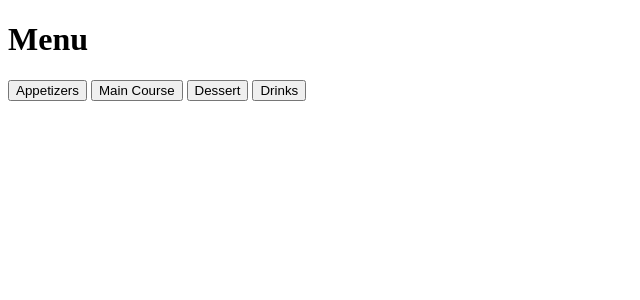
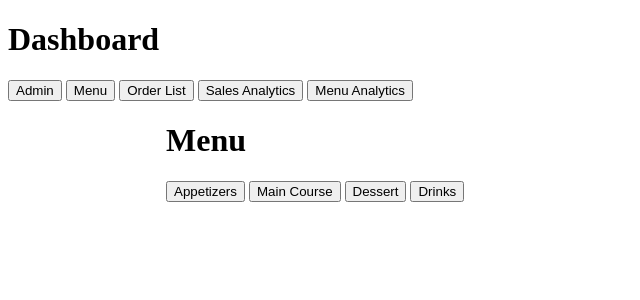
Before and after one commit to A-Bayusuto/E-menu, a Django app: page /menu/ in a window 1280 px wide. Shown: the top 300 px of the page, without its empty margins (0-640 px from the left). Run offline with Django 3.2, Linux system fonts and the light colour scheme; data that the repository does not hold is empty.

Commit message:
template update

```diff
--- a/orderapp/urls.py
+++ b/orderapp/urls.py
@@ -2,6 +2,7 @@ from django.urls import path
 from . import views
 
 urlpatterns = [
+    path('', views.MenuPage, name='menu'),
     path('menu/', views.MenuPage, name='menu'),
     path('cart/', views.CartPage, name='cart'),
     path('cart/add/', views.add_to_cart, name='add_to_cart'),
--- a/templates/cart.html
+++ b/templates/cart.html
@@ -5,6 +5,7 @@
     <meta name="viewport" content="width=device-width, initial-scale=1.0">
     <title>Cart</title>
 </head>
+{% include 'dashboard.html' %}
 <body>
     <h1>Cart</h1>
     <!-- Button to clear the cart -->
--- a/templates/checkout_success.html
+++ b/templates/checkout_success.html
@@ -2,6 +2,7 @@
 <html lang="en">
 <head>
     <meta charset="UTF-8">
+    <meta http-equiv="refresh" content="300">
     <meta name="viewport" content="width=device-width, initial-scale=1.0">
     <title>Order Table</title>
     <style>
@@ -19,6 +20,7 @@
         }
     </style>
 </head>
+{% include 'dashboard.html' %}
 <body>
     <h1>Order Table</h1>
     <table>
--- /dev/null
+++ b/templates/dashboard.html
@@ -0,0 +1,22 @@
+<!DOCTYPE html>
+<html lang="en">
+<head>
+    <meta charset="UTF-8">
+    <meta name="viewport" content="width=device-width, initial-scale=1.0">
+    <title>Dashboard</title>
+</head>
+<body>
+    <header>
+        <h1>Dashboard</h1>
+        <nav class="tabs">
+            <button onclick="location.href='/admin/'">Admin</button>
+            <button onclick="location.href='/menu/'">Menu</button>
+            <button onclick="location.href='/orderlist/'">Order List</button>
+            <button onclick="location.href='/analytics/sales/'">Sales Analytics</button>
+            <button onclick="location.href='/analytics/menu/'">Menu Analytics</button>
+        </nav>
+    </header>
+
+    <!-- Your page content here -->
+</body>
+</html>
--- a/templates/menu.html
+++ b/templates/menu.html
@@ -21,6 +21,10 @@
             .tab {
                 display: none;
             }
+            .container {
+            max-width: 75%;
+            margin: 0 auto; /* Center the container */
+        }
         </style>
         <script>
             function showTab(category) {
@@ -35,7 +39,9 @@
             }
         </script>
     </head>
+    {% include 'dashboard.html' %}
     <body>
+    <div class="container">
 
         <h1>Menu</h1>
 
@@ -114,6 +120,6 @@
                 {% endfor %}
             </table>
         </div>
-
+    </div>
     </body>
 </html>
--- a/templates/orderlist.html
+++ b/templates/orderlist.html
@@ -2,6 +2,7 @@
 <html lang="en">
 <head>
     <meta charset="UTF-8">
+    <meta http-equiv="refresh" content="60">
     <meta name="viewport" content="width=device-width, initial-scale=1.0">
     <title>Order Table</title>
     <style>
@@ -19,6 +20,7 @@
         }
     </style>
 </head>
+{% include 'dashboard.html' %}
 <body>
     <h1>Order Table</h1>
     <table>
```
Also changed, not shown: templates/analytics_menu.html (+10 -0 lines), templates/analytics_sales.html (+10 -0 lines), 7 other files. Lines whose indentation alone changed are shown as unchanged.
